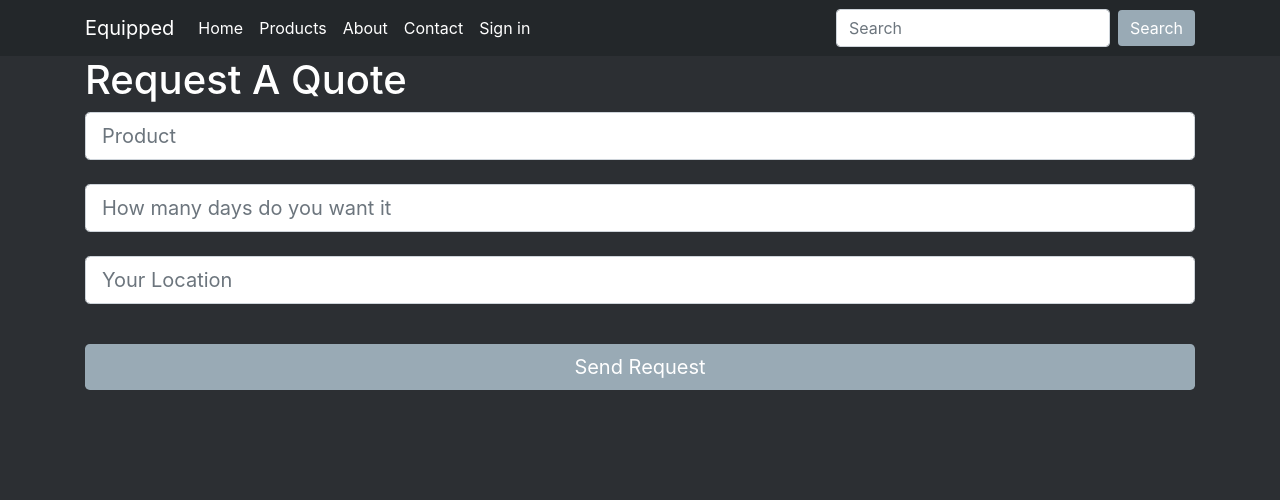
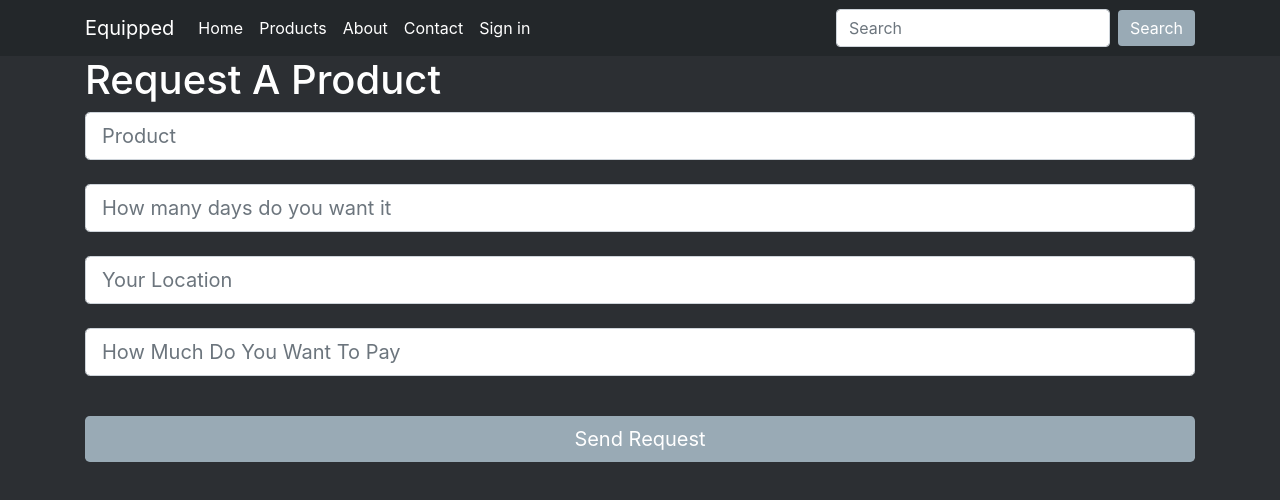
Before and after one commit to aidenwaring/equipped-frontend, a React (Create React App) app: page /receivequote in a window 1280 px wide. Shown: the top 500 px of the page. Built offline with nearby package versions, Linux system fonts and the light colour scheme; no server answers.

Commit message:
added patch so user can accept quotes

```diff
--- a/src/App.jsx
+++ b/src/App.jsx
@@ -25,7 +25,7 @@ const App = () => {
   const [productReq, setProductReq] = useState("");
   const [length, setLength] = useState("");
   const [location, setLocation] = useState("");
-
+  const [price, setPrice] = useState("")
   // Setting State For New Products
   const [newProductName, setNewProductName] = useState("");
   const [productImg, setProductImg] = useState("");
@@ -95,6 +95,8 @@ const App = () => {
               location={location}
               setLocation={setLocation}
               user={user}
+              price={price}
+              setPrice={setPrice}
             />
           )}
         />
--- a/src/components/ShowQuote.jsx
+++ b/src/components/ShowQuote.jsx
@@ -1,22 +1,45 @@
-import React, { useState, useEffect } from 'react'
-import Axios from 'axios'
+import React, { useState, useEffect } from "react";
+import { Link } from "react-router-dom";
+import Axios from "axios";
+import { Container } from "react-bootstrap";
 
+import { Button } from "react-bootstrap";
 export default function ShowQuote(props) {
-
-    const [ quote, setQuote ] = useState({})
+  const [quote, setQuote] = useState({});
+  const [accept, setAccept] = useState(false);
 
   useEffect(() => {
-        Axios.get(`http://localhost:5000/api/quotes/${props.match.params.id}`, {withCredentials: true})
-        .then((res) => {
-            setQuote(res.data)
-        })
-        }, [])
+    Axios.get(`http://localhost:5000/api/quotes/${props.match.params.id}`, {
+      withCredentials: true,
+    }).then((res) => {
+      setQuote(res.data);
+      console.log(res.data);
+    });
+  }, []);
+
+
+
+
+  // Axios.patch(`http://localhost:5000/api/quotes/${props.match.params.id}`, {
+  //    accepted: true
+  //   }).then((response) => {
+  //     console.log('👉 Returned data:', response.data);
+  //     console.log(accept)
+  //   }).catch((err) => {
+  //     console.log(`😱 Axios request failed: ${err}`);
+  // })
+
+
+
 
   return (
     <div>
+      <Container>
         <h1>Show Quote</h1>
         <h3>Product: {quote.product}</h3>
         <h3>Length: {quote.length}</h3>
+        <Link >Accept</Link>
+      </Container>
     </div>
-    )
+  );
 }
--- a/src/components/dashboard/index.jsx
+++ b/src/components/dashboard/index.jsx
@@ -1,38 +1,31 @@
-import React, {useState, useEffect} from "react";
+import React, { useState, useEffect } from "react";
 import { useHistory } from "react-router-dom";
-import { Container, Button, Row, Col} from "react-bootstrap";
+import { Container, Button, Row, Col } from "react-bootstrap";
 import Products from "../products/myProducts";
-import SendQuote from '../quotes/sendQuote'
+import SendQuote from "../quotes/sendQuote";
 import { Link } from "react-router-dom";
 import Axios from "axios";
 
-
-
-export default function Index({myProducts, user, quotes, setQuotes, acceptQuote, setAcceptQuote}) {
-
+export default function Index({
+  myProducts,
+  user,
+  quotes,
+  setQuotes,
+  acceptQuote,
+  setAcceptQuote,
+}) {
   useEffect(() => {
-  Axios.get("http://localhost:5000/api/quotes", {withCredentials: true})
+    Axios.get("http://localhost:5000/api/quotes", { withCredentials: true })
       .then((res) => {
-      setQuotes(res.data)
-      console.log(res)
-
+        setQuotes(res.data);
+        console.log(res);
       })
       .catch((err) => {
-      console.error(err)
-    })
-}, [])
+        console.error(err);
+      });
+  }, []);
 
-
-const history = useHistory()
-
-
-const acceptQuoteEvent = (e) => {
-
-  setAcceptQuote(true)
-  history.push('/sendquote')
-  console.log(acceptQuote)
-}
-
+  const history = useHistory();
 
   return (
     <div>
@@ -40,9 +33,8 @@ return (
         <h1>Your tenders</h1>
         <p>You have a new tender</p>
         <Row>
-          {
-            quotes.map((quote) => {
-              console.log(quote)
+          {quotes.map((quote) => {
+            console.log(quote);
             return (
               <Col>
                 <ul>
@@ -52,14 +44,18 @@ return (
                   {/* <Button onClick={acceptQuoteEvent}>Accept</Button> */}
                 </ul>
               </Col>
-              )
-            })
-          }
+            );
+          })}
         </Row>
       </Container>
       <Container>
-        <Link to='/products/myProducts'><Button>View My Products</Button></Link>
-       <Link to="/products/new"> <Button>Add New Item</Button></Link>
+        <Link to="/products/myProducts">
+          <Button>View My Products</Button>
+        </Link>
+        <Link to="/products/new">
+          {" "}
+          <Button>Add New Item</Button>
+        </Link>
       </Container>
     </div>
   );
--- a/src/components/quotes/receiveQuote.jsx
+++ b/src/components/quotes/receiveQuote.jsx
@@ -9,7 +9,9 @@ export default function receiveQuote({
   setLength,
   location,
   setLocation,
-  user
+  user,
+  price,
+  setPrice
 }) {
 
   const newProductQuote = (e) => {
@@ -19,7 +21,8 @@ export default function receiveQuote({
         product: productReq,
         length: length,
         location: location,
-        user: user.displayName
+
+        price: price
       })
       .then(function (response) {
         console.log(response);
@@ -32,7 +35,7 @@ export default function receiveQuote({
   return (
     <div>
       <Container>
-        <h1>Request A Quote</h1>
+        <h1>Request A Product</h1>
         <Form>
           <Form.Group>
             <Form.Control
@@ -62,6 +65,15 @@ export default function receiveQuote({
               input={location}
               onChange={(e) => setLocation(e.target.value)}
             />
+            <br />
+             <Form.Control
+              size="lg"
+              type="text"
+              name="location"
+              placeholder="How Much Do You Want To Pay"
+              input={location}
+              onChange={(e) => setPrice(e.target.value)}
+            />
           </Form.Group>
           <br />
           <Button onClick={newProductQuote} variant="secondary" size="lg" block>
```
Lines whose indentation alone changed are shown as unchanged.
